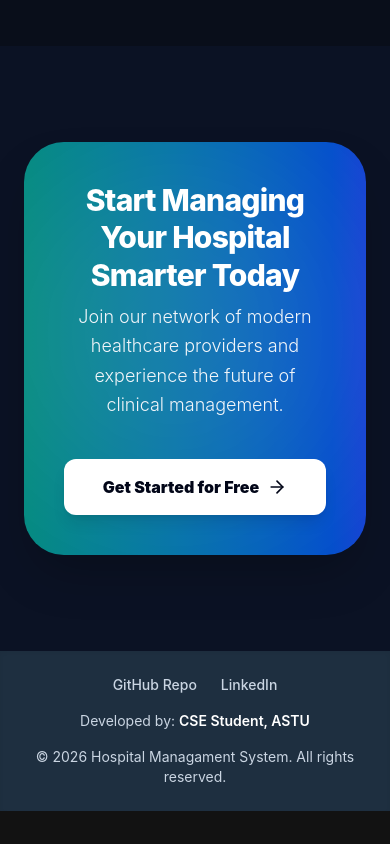
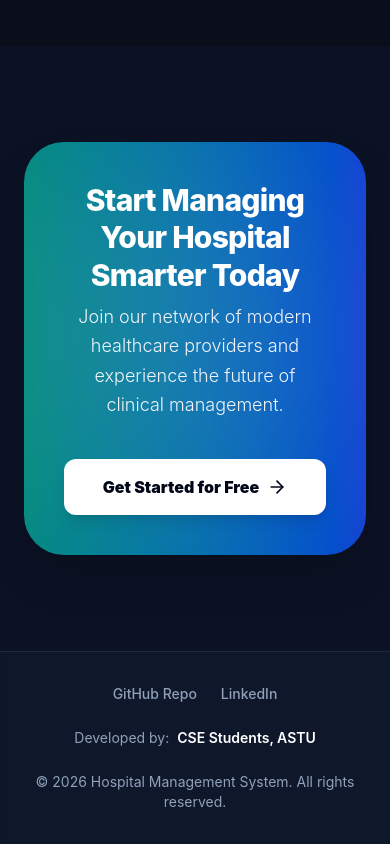
Before and after one commit to EndriasEshetu/Web-Team-Project, a React (Vite) app in the folder client/: page / in a window 390 px wide. Shown: the part 4219-5063 px from the top of the page. Before the commit the page ends 5030 px from the top, so only its background shows below. Built offline with nearby package versions, Linux system fonts and the light colour scheme; no server answers.

Commit message:
feat: add responsive footer component with project and developer links

```diff
--- a/client/src/components/Footer.jsx
+++ b/client/src/components/Footer.jsx
@@ -1,20 +1,19 @@
 export default function Footer() {
   return (
     <footer
-      className="w-full bg-[#1e2f40] text-slate-300 text-sm py-6 px-8 shadow-inner mt-auto"
+      className="w-full bg-slate-900 text-slate-400 text-sm py-8 px-6 shadow-inner mt-auto border-t border-slate-800"
       id="contact"
     >
-      <div className="max-w-6xl mx-auto flex flex-col md:flex-row justify-between items-center gap-4">
-        <p className="order-2 md:order-1">
+      <div className="max-w-7xl mx-auto flex flex-col md:flex-row justify-between items-center gap-6">
+        <p className="order-2 md:order-1 flex items-center gap-2">
           Developed by:
-          <span className="text-white font-semibold hover:text-green-400 transition ml-1">
-            CSE Student, ASTU
+          <span className="text-white font-semibold hover:text-teal-400 transition-colors">
+            CSE Students, ASTU
           </span>
         </p>
 
         <p className="order-3 md:order-2 text-center">
-          &copy; {new Date().getFullYear()} Hospital Managament System. All
-          rights reserved.
+          &copy; {new Date().getFullYear()} Hospital Management System. All rights reserved.
         </p>
 
         <div className="flex gap-6 order-1 md:order-3">
@@ -22,7 +21,7 @@ export default function Footer() {
             href="https://github.com/EndriasEshetu/Web-Team-Project"
             target="_blank"
             rel="noreferrer"
-            className="hover:text-white transition font-medium"
+            className="hover:text-white transition-colors font-medium"
           >
             GitHub Repo
           </a>
@@ -30,7 +29,7 @@ export default function Footer() {
             href="https://www.linkedin.com/in/endrias-eshetu"
             target="_blank"
             rel="noreferrer"
-            className="hover:text-white transition font-medium"
+            className="hover:text-white transition-colors font-medium"
           >
             LinkedIn
           </a>
```
